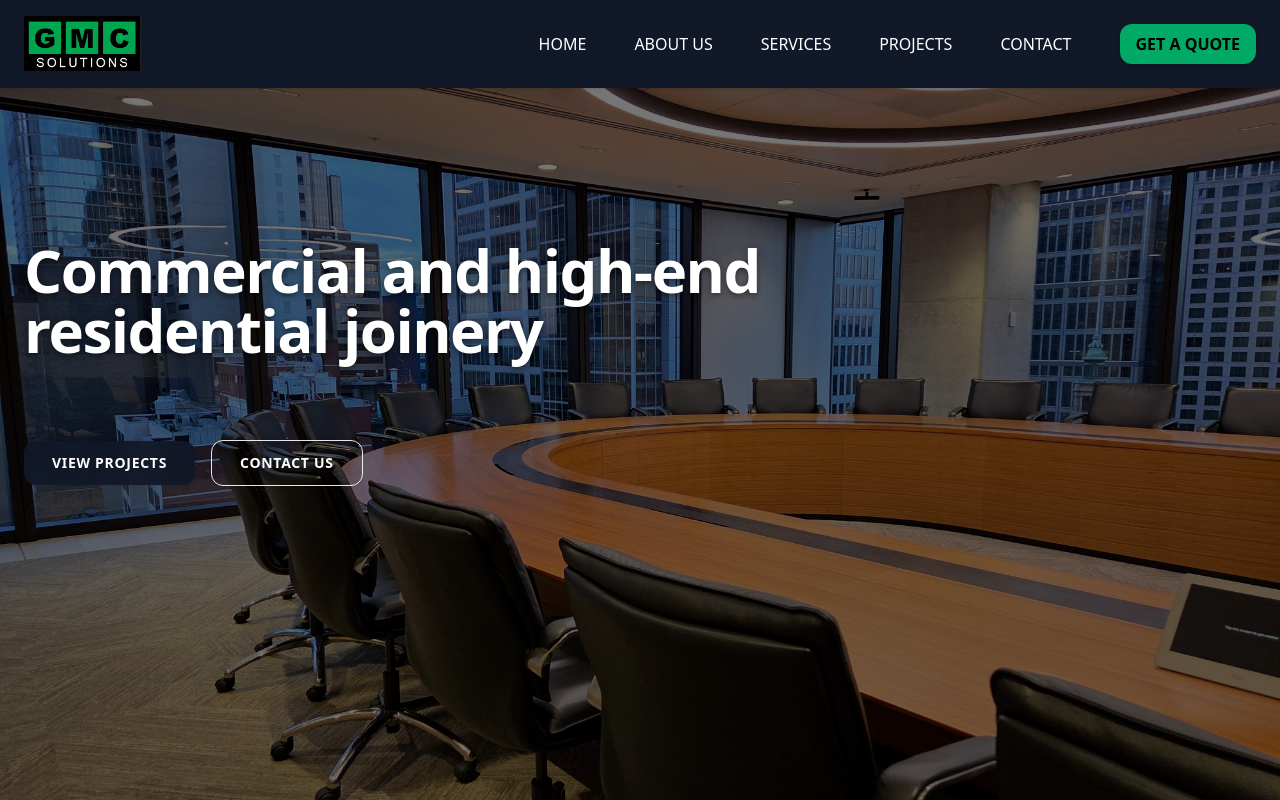
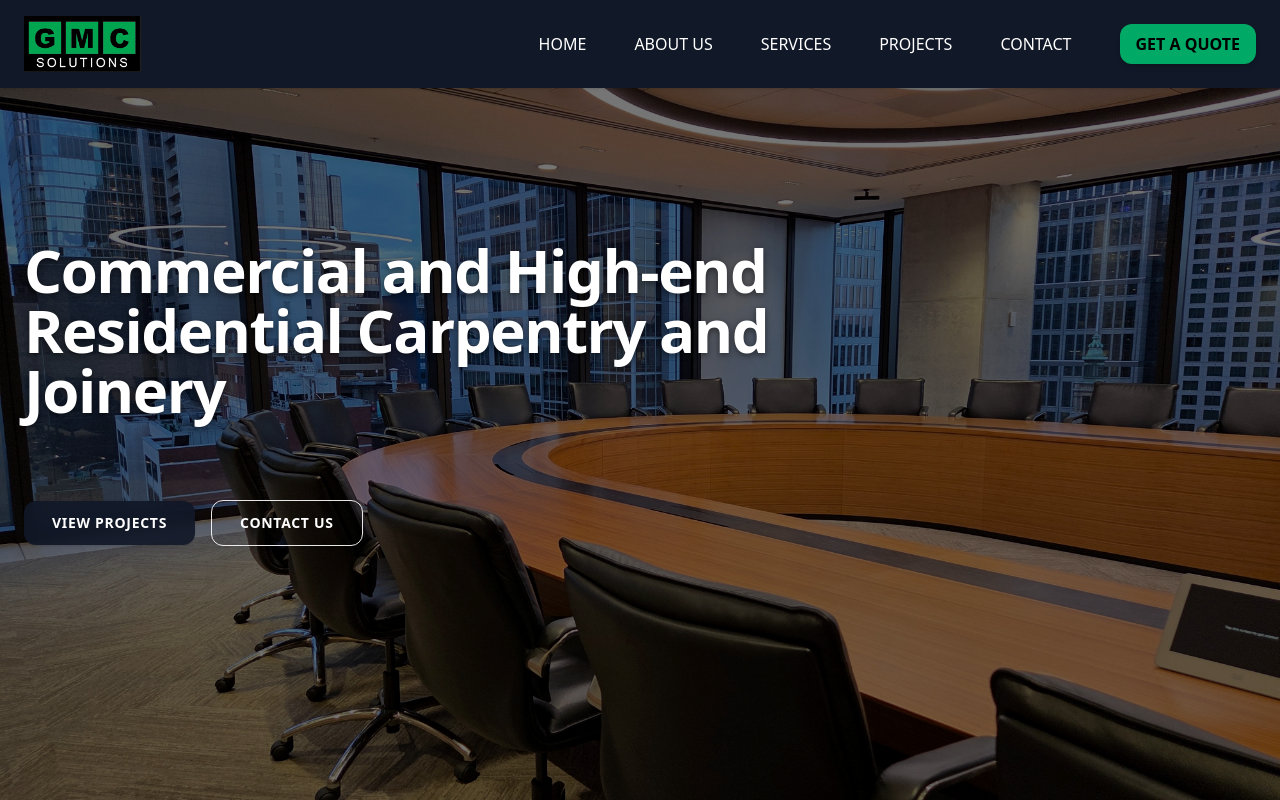
Before and after one commit to GMCandres/GMC, a React (Vite) app: page / in a window 1280 px wide. Shown: the top 800 px of the page. Built offline with nearby package versions, Linux system fonts and the light colour scheme.

Commit message:
Update Hero.jsx

```diff
--- a/src/components/Hero.jsx
+++ b/src/components/Hero.jsx
@@ -24,7 +24,7 @@ export default function Hero() {
             className="text-3xl sm:text-4xl md:text-6xl font-light md:font-semibold leading-tight tracking-tight"
             style={{ textShadow: '0 2px 6px rgba(0,0,0,0.5)' }}
           >
-            Commercial and high-end residential joinery
+            Commercial and High-end Residential Carpentry and Joinery
           </h1>
 
           {/* Botones */}
```
